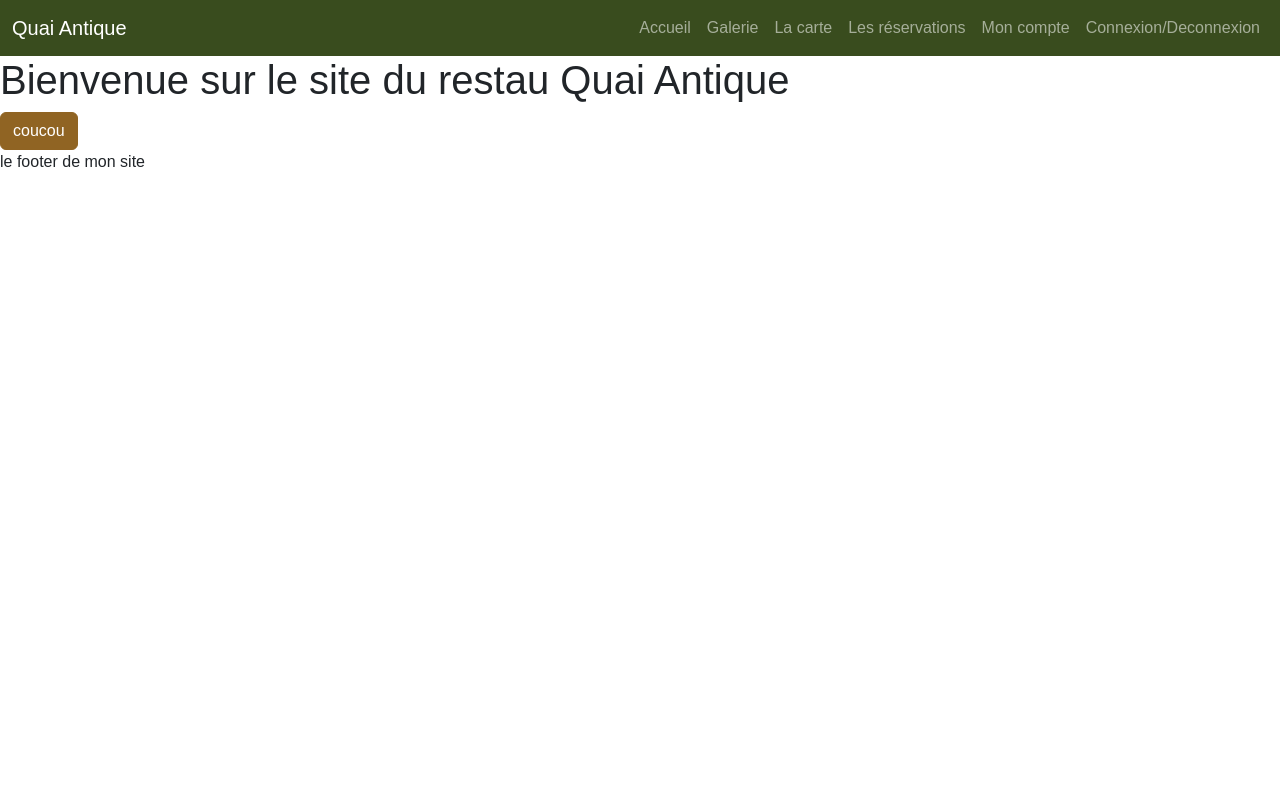
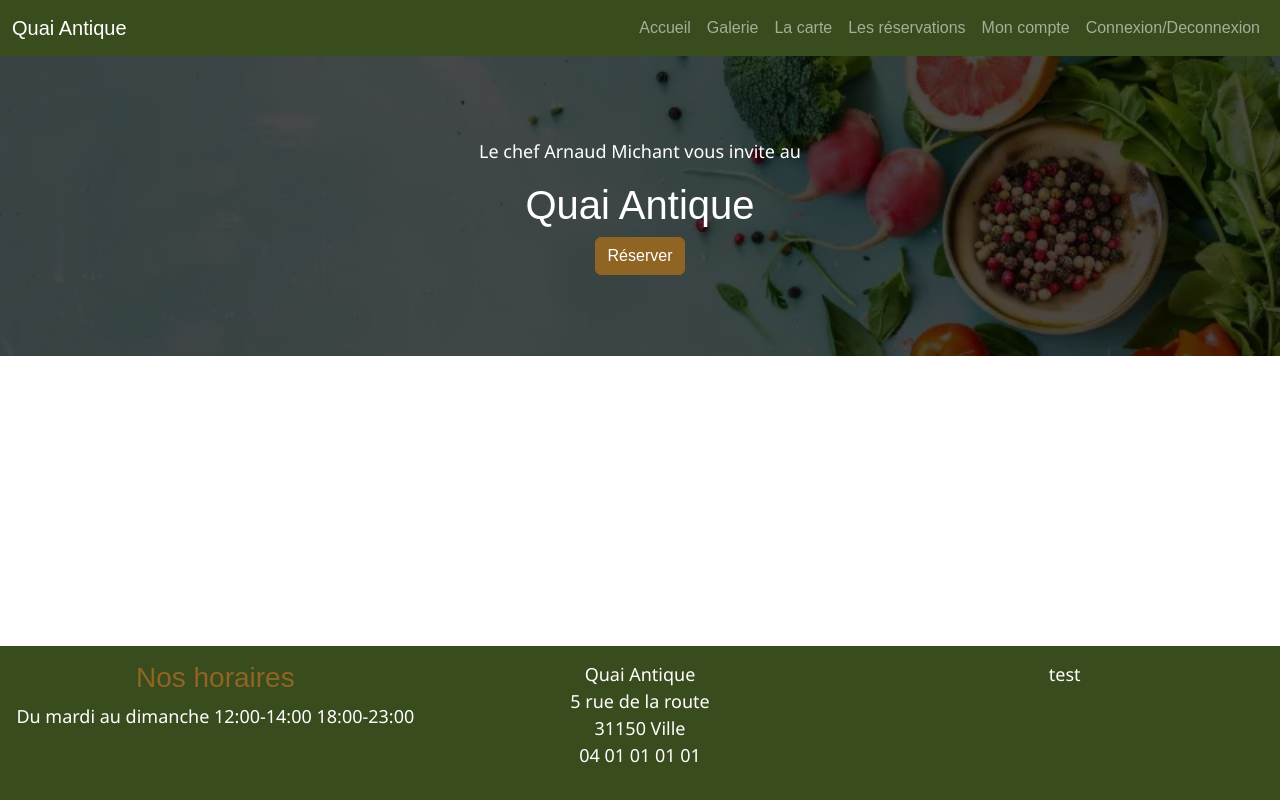
Before and after one commit to aymane3333/QUAIantiqueRESTAU, a website with bundled scripts: page index.html in a window 1280 px wide. Built offline with nearby package versions, Linux system fonts and the light colour scheme; files whose address does not match are found by name.

Commit message:
Ajout des imgs plus bloc bigtitle

```diff
--- a/index.html
+++ b/index.html
@@ -43,7 +43,24 @@
     <main id="main-page">
         <!--le contenu de lapage sera injectée ici-->
     </main>
-    <footer>le footer de mon site</footer>
+    <footer class="bg-dark text-white text-center footer">
+      <div class="row">
+          <div class="col-12 col-lg-4">
+              <h3 class="text-primary">Nos horaires</h3>
+              <p>Du mardi au dimanche  12:00-14:00  18:00-23:00</p>
+          </div>
+          <div class="col-6 col-lg-4">
+              <p>Quai Antique <br/>
+                  5 rue de la route <br/>
+                  31150 Ville <br/>
+                  04 01 01 01 01 <br/>
+              </p>
+          </div>
+          <div class="col-6 col-lg-4">
+              <p>test</p>
+          </div>
+      </div>
+  </footer>
 
     <script type="module" src="Router/router.js"></script>
     <script src="node_modules/bootstrap/dist/js/bootstrap.bundle.min.js"></script>
--- a/pages/home.html
+++ b/pages/home.html
@@ -1,3 +1,9 @@
-<h1>Bienvenue sur le site du restau Quai Antique</h1>
 
-<button class="btn btn-primary">coucou</button>
+
+<div class="hero-scene text-center text-white">
+    <div class="hero-scene-content">
+        <p>Le chef Arnaud Michant vous invite au</p>
+        <h1>Quai Antique</h1>
+        <button class="btn btn-primary">Réserver</button>
+    </div>
+</div>
--- a/scss/_custom.scss
+++ b/scss/_custom.scss
@@ -8,8 +8,7 @@
 $dark:#394C1E;
 $black:  #292222;
 $font-family-sans-serif: "Montserrat", sans-serif !default;
-
-
+$font-family-serif:"Hind madurai", serif !default;
 
 @import "../node_modules/bootstrap/scss/bootstrap";
 
--- a/scss/main.scss
+++ b/scss/main.scss
@@ -1,2 +1,46 @@
 @import url("/node_modules/bootstrap-icons/font/bootstrap-icons.css");
-@import 'custom'
+@import 'custom';
+
+main{
+    margin-bottom: 250px;
+}
+
+footer.footer{
+    padding: 15px;
+    position:absolute;
+    bottom: 0;
+    width: 100%;
+}
+
+p{
+    font-family: 'Segoe UI', Tahoma, Geneva, Verdana, sans-serif;
+    font-size: 18px;
+}
+
+.hero-scene{
+    position: relative;
+    &::before{
+        content:"";
+        position: absolute;
+        top:0;
+        left:0;
+        width:100%;
+        height:100%;
+        background-image: url(../images/FondHeroScene.jpg);
+        background-size: cover;
+        filter: brightness(0.3);
+    }
+
+    *{
+        //Positionner les éléments devant le ::before
+        position:relative;
+    }
+
+    .hero-scene-content{
+        height: 300px;
+        display: flex;
+        flex-direction: column;
+        align-items: center;
+        justify-content: center;
+    }
+}
```
Also changed, not shown: images/FondHeroScene.jpg (added), scss/main.css, 1 other file.
